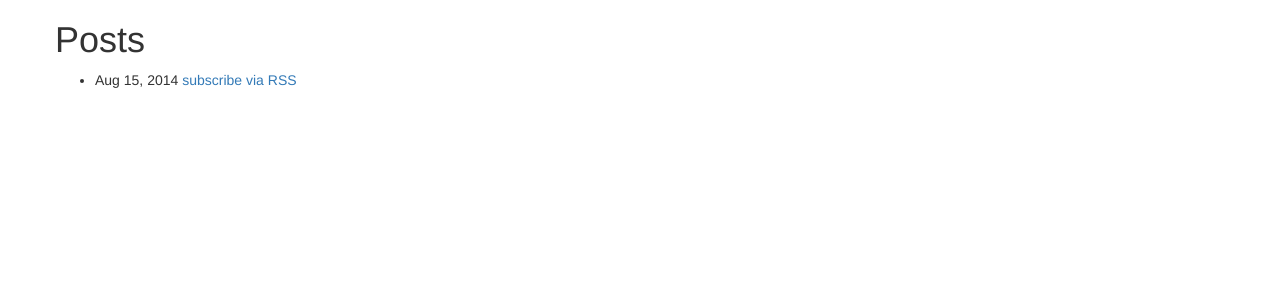
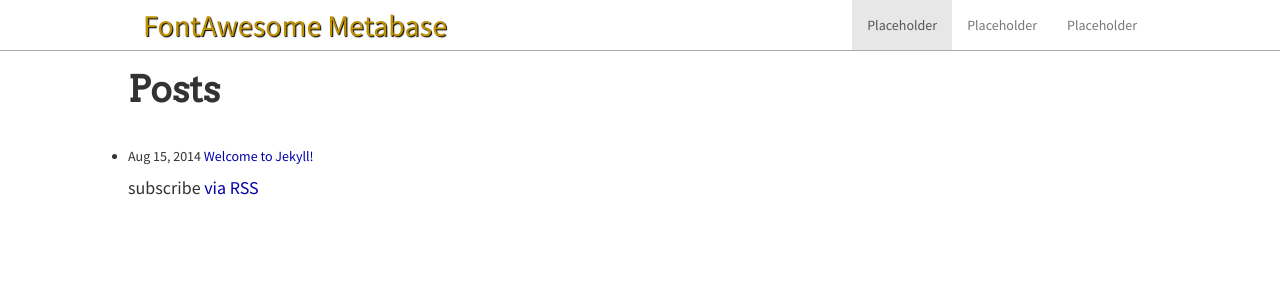
Before and after one commit to fadbus/fadbus.github.io, a Jekyll site: the page built from index.html, in a window 1280 px wide. Shown: the top 300 px of the page. Built offline with Jekyll 4.4.1, drawn with Linux system fonts in a browser that asks for light colours; nearby versions of some CDN libraries; library files that are not in the unit come from our copies.

Commit message:
Dropped in a simple navbar placeholder. Added a custom.js. Added standard css.

```diff
--- a/_includes/head.html
+++ b/_includes/head.html
@@ -10,7 +10,8 @@
   <link rel="canonical" href="{{ site.url }}">
 
   <!-- Custom CSS -->
-  <link rel="stylesheet" href="/assets/vendors/bootstrap/dist/css/bootstrap.min.css">
-  <link rel="stylesheet" href="/assets/vendors/fontawesome/css/font-awesome.min.css">
+  <link rel="stylesheet" href="/vendors/bootstrap/dist/css/bootstrap.min.css">
+  <link rel="stylesheet" href="/vendors/fontawesome/css/font-awesome.min.css">
+  <link rel="stylesheet" href="/assets/css/custom.css">
 
 </head>
--- /dev/null
+++ b/_includes/navigation.html
@@ -0,0 +1,26 @@
+
+<!-- main navigation -->
+<div class="navbar navbar-default navbar-fixed-top" role="navigation">
+  <div class="container">
+
+    <div class="navbar-header">
+      <button type="button" class="navbar-toggle" data-toggle="collapse" data-target=".navbar-collapse">
+        <span class="sr-only">Toggle navigation</span>
+        <span class="icon-bar"></span>
+        <span class="icon-bar"></span>
+        <span class="icon-bar"></span>
+      </button>
+      <a class="navbar-brand" href="{{ site.baseurl }}">{{ site.title }}</a>
+    </div><!-- ./navbar-header -->
+
+    <div class="collapse navbar-collapse">
+
+      <ul class="nav navbar-nav navbar-right" id="nav-links">
+        <li class="active"><a href="#">Placeholder</a></li>
+        <li><a href="#">Placeholder</a></li>
+        <li><a href="#">Placeholder</a></li>
+      </ul><!-- /#nav-links -->
+    </div><!--/.nav-collapse -->
+
+  </div><!-- .container -->
+</div>
--- a/_layouts/default.html
+++ b/_layouts/default.html
@@ -6,6 +6,7 @@
     <body>
 
     {% include header.html %}
+    {% include navigation.html %}
 
     <div class="container">
     <div class="row">
--- a/assets/css/custom.css
+++ b/assets/css/custom.css
@@ -22,7 +22,7 @@
 
 html, body { height: 100%; }
 
-body { background-color: #f9f9f9; font-family: "Source Sans Pro", Helvetica, Arial, sans-serif; }
+body { padding-top: 50px; font-family: "Source Sans Pro", Helvetica, Arial, sans-serif; }
 
 h1, h2, h3, h4, h5, h6 { font-weight: 600; font-family: "Arvo", Times, serif; }
 
@@ -41,7 +41,7 @@ a:visited { color: #00a; }
 /* ~~~~~~~~~~~~~~~~~~~~~~~~~~~~~~~~~~~~~~~~~~~~~~~~~~~~~~~~~~~~~~~~~~~~~~~~~~ */
 .container { width: 1024px; }
 
-.navbar-default .navbar-brand { color: #bf9000; }
+.navbar-default .navbar-brand { color: #bf9000; font-size: 30px; font-weight: 100; text-shadow: 1px 1px 1px #000; }
 
 #footer { margin-bottom: 20px; }
 
@@ -49,7 +49,7 @@ a:visited { color: #00a; }
 
 .navbar { font-family: "Source Sans Pro", Helvetica, Arial, sans-serif; }
 
-.navbar-default { background-color: #fff; border-color: transparent; }
+.navbar-default { background-color: #fff; border-bottom: 1px solid #aaa; }
 
 h1 small { padding-left: 15px; }
 
--- /dev/null
+++ b/assets/js/custom.js
@@ -0,0 +1,3 @@
+
+// twitter bootstrap scrollspy
+// $('body').scrollspy({target: '#scrollspy-links'})
--- a/index.html
+++ b/index.html
@@ -10,7 +10,7 @@ layout: default
     {% for post in site.posts %}
       <li>
         <span class="post-date">{{ post.date | date: "%b %-d, %Y" }}</span>
-        <a class="post-link" href="{{ site.title }}</a>
+        <a class="post-link" href="{{ post.url | prepend: site.baseurl }}">{{ post.title }}</a>
       </li>
     {% endfor %}
   </ul>
```
Also changed, not shown: assets/scss/custom.scss (+5 -2 lines).
